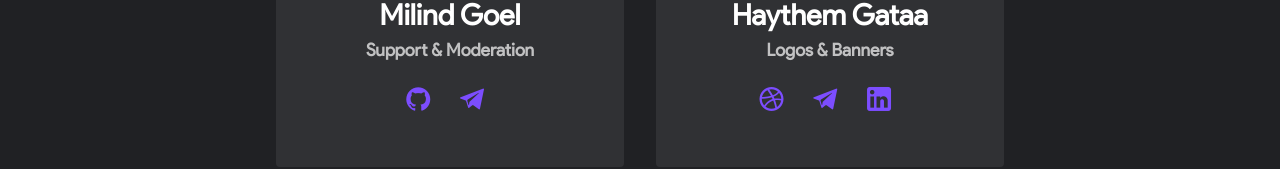
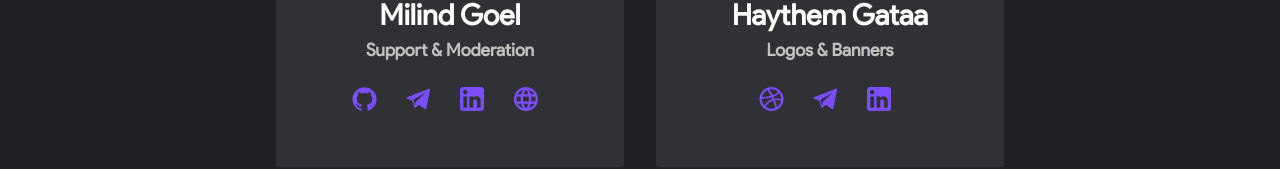
Before and after one commit to RetroMusicPlayer/retromusicplayer.github.io, a plain HTML site: page about.html in a window 1280 px wide. Shown: the part 1217-1386 px from the top of the page. Drawn offline with Linux system fonts and the light colour scheme.

Commit message:
add social links

```diff
--- a/about.html
+++ b/about.html
@@ -197,6 +197,16 @@
                                         <span class="icon-font icon-telegram"></span>
                                     </a>
                                 </div>
+                                <div class="socials">
+                                    <a href="https://www.linkedin.com/in/milindgoel15/" target="_blank">
+                                        <span class="icon-font icon-linkedin"></span>
+                                    </a>
+                                </div>
+                                <div class="socials">
+                                    <a href="https://milindgoel15.github.io" target="_blank">
+                                        <span class="icon-font icon-web"></span>
+                                    </a>
+                                </div>
                             </div>
                         </div>
                     </div>
```
